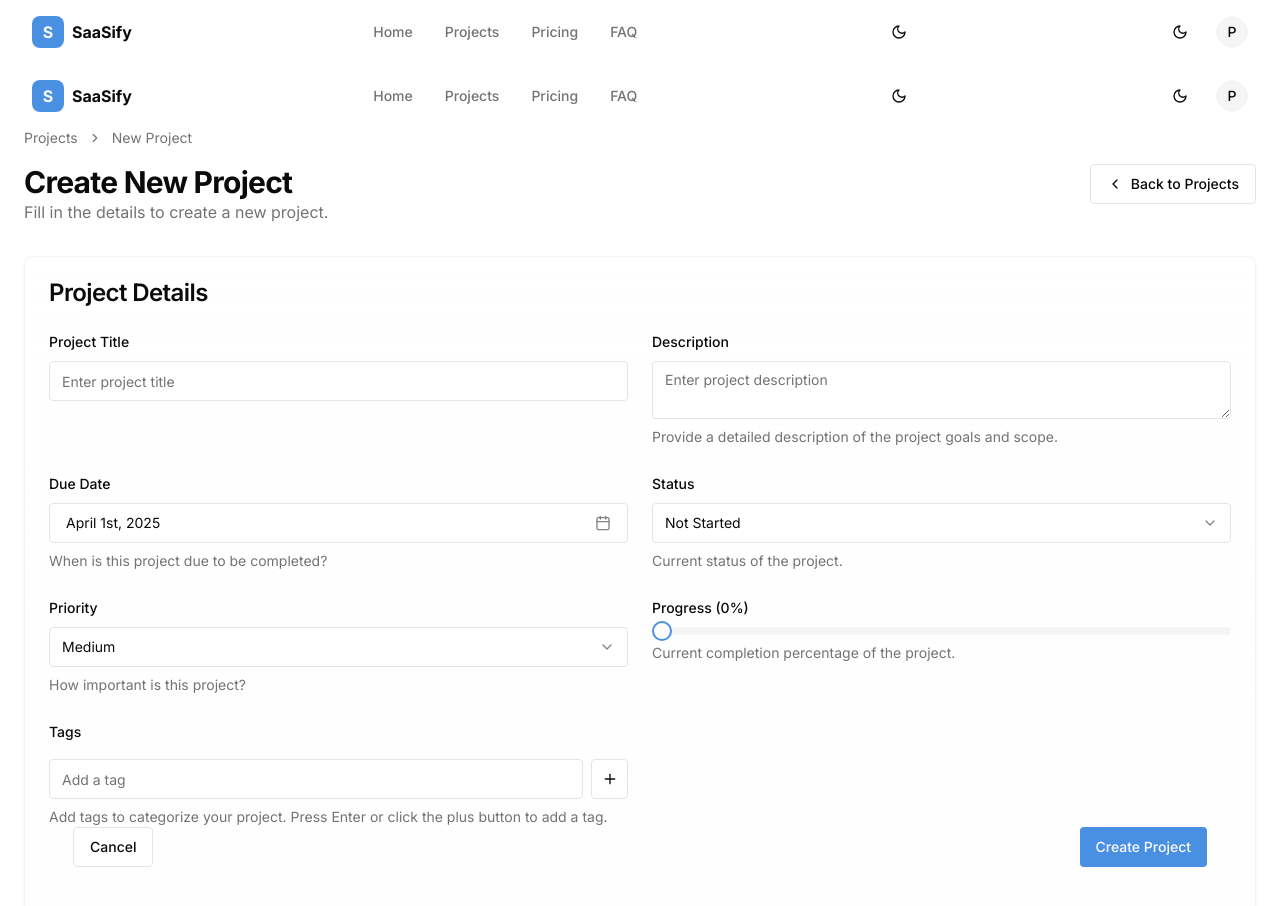
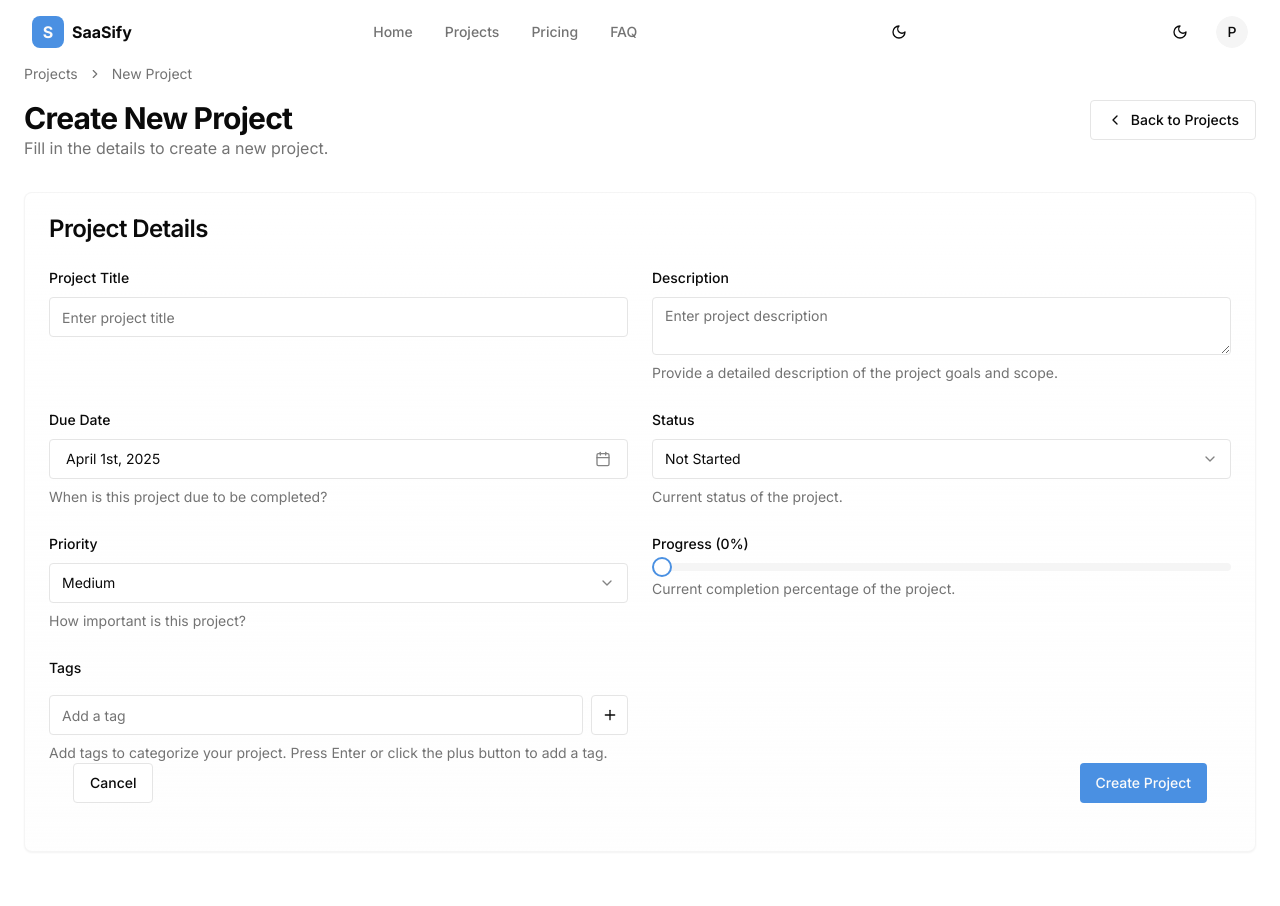
Before and after one commit to The-Innovation-Garage/PlanWisr, a Next.js app: page /projects/new in a window 1280 px wide. Shown: the top 906 px of the page. After the commit the page ends 852 px from the top, so only its background shows below. Built offline with nearby package versions, Linux system fonts and the light colour scheme.

Commit message:
fix deployment error

```diff
--- a/app/dashboard/page.jsx
+++ b/app/dashboard/page.jsx
@@ -3,7 +3,6 @@
 import { useEffect } from "react"
 import { useRouter } from "next/navigation"
 import { motion } from "framer-motion"
-import { Navbar } from "@/components/navbar"
 import { Card, CardContent, CardDescription, CardHeader, CardTitle } from "@/components/ui/card"
 import { Button } from "@/components/ui/button"
 import { BarChart, Users, Zap, ArrowUpRight } from "lucide-react"
@@ -28,8 +27,7 @@ export default function DashboardPage() {
   }
 
   return (
-    <div className="flex min-h-[100dvh] flex-col">
-      <Navbar />
+
       <main className="flex-1 py-12">
         <div className="container px-4 md:px-6">
           <motion.div
@@ -125,6 +123,6 @@ export default function DashboardPage() {
           </motion.div>
         </div>
       </main>
-    </div>
+
   )
 }
--- a/app/login/page.jsx
+++ b/app/login/page.jsx
@@ -9,7 +9,6 @@ import { Button } from "@/components/ui/button"
 import { Input } from "@/components/ui/input"
 import { Label } from "@/components/ui/label"
 import { Separator } from "@/components/ui/separator"
-import { Navbar } from "@/components/navbar"
 import { toast } from "sonner"
 
 export default function LoginPage() {
--- a/app/projects/new/page.jsx
+++ b/app/projects/new/page.jsx
@@ -6,7 +6,6 @@ import Link from "next/link"
 import { motion } from "framer-motion"
 import { format } from "date-fns"
 import { CalendarIcon, X, Plus, ChevronLeft, Loader2 } from 'lucide-react'
-import { Navbar } from "@/components/navbar"
 import { Button } from "@/components/ui/button"
 import { Calendar } from "@/components/ui/calendar"
 import { Input } from "@/components/ui/input"
@@ -137,8 +136,7 @@ export default function NewProjectPage() {
   }
 
   return (
-    <div className="flex min-h-[100dvh] flex-col">
-      <Navbar />
+
       <main className="flex-1 py-8">
         <div className="container px-4 md:px-6">
           <motion.div
@@ -391,6 +389,5 @@ export default function NewProjectPage() {
           </motion.div>
         </div>
       </main>
-    </div>
   )
 }
--- a/app/projects/page.jsx
+++ b/app/projects/page.jsx
@@ -18,8 +18,6 @@ import {
   Loader2,
 } from "lucide-react"
 import { format } from "date-fns"
-import { Navbar } from "@/components/navbar"
-
 import { Button } from "@/components/ui/button"
 import { Input } from "@/components/ui/input"
 import {
--- a/app/signup/page.jsx
+++ b/app/signup/page.jsx
@@ -9,7 +9,6 @@ import { Button } from "@/components/ui/button"
 import { Input } from "@/components/ui/input"
 import { Label } from "@/components/ui/label"
 import { Separator } from "@/components/ui/separator"
-import { Navbar } from "@/components/navbar"
 import { toast } from "sonner"
 
 export default function SignupPage() {
```
